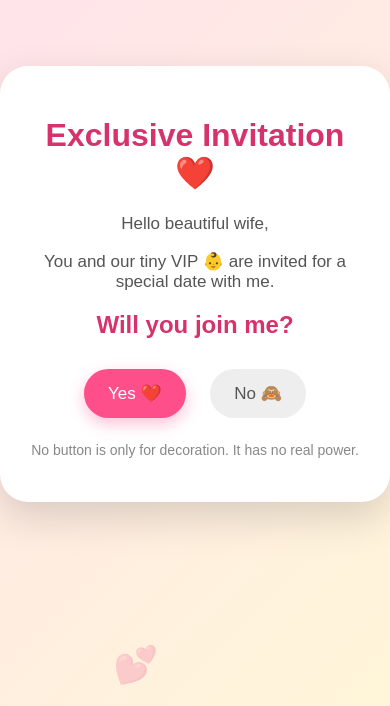
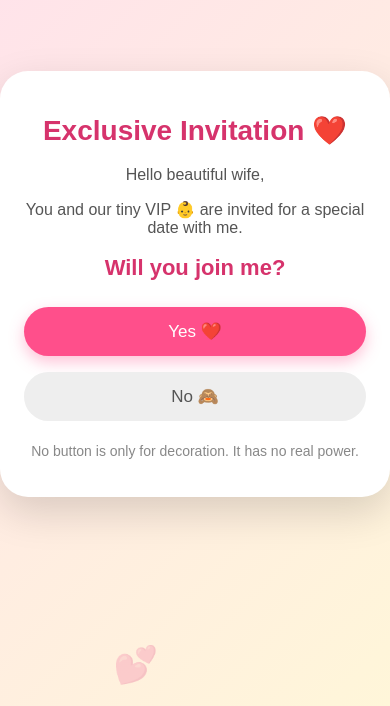
Before and after one commit to tpurohit03/date-invite, a plain HTML site: page index.html in a window 390 px wide. Shown: the part 138-844 px from the top of the page. Drawn offline with Linux system fonts and the light colour scheme.

Commit message:
Update index.html

```diff
--- a/index.html
+++ b/index.html
@@ -123,6 +123,39 @@
       padding: 18px;
       margin-top: 15px;
     }
+    @media (max-width: 480px) {
+
+  .card {
+    width: 90%;
+    padding: 24px;
+  }
+
+  h1 {
+    font-size: 28px;
+  }
+
+  h2 {
+    font-size: 22px;
+  }
+
+  p {
+    font-size: 16px;
+  }
+
+  button {
+    width: 100%;
+    margin: 8px 0;
+  }
+
+  .cuisine-grid {
+    grid-template-columns: 1fr;
+  }
+
+  input {
+    width: 100%;
+    box-sizing: border-box;
+  }
+}
   </style>
 </head>
 
@@ -146,7 +179,12 @@
     <h2>Will you join me?</h2>
 
     <button type="button" class="yes" onclick="goToCuisine()">Yes ❤️</button>
-    <button type="button" class="no" id="noBtn" onmouseover="moveNo()" onclick="moveNo()">No 🙈</button>
+    <button type="button" class="no" id="noBtn"
+onmouseover="moveNo()"
+ontouchstart="moveNo()"
+onclick="moveNo()">
+No 🙈
+</button>
 
     <p class="tiny">No button is only for decoration. It has no real power.</p>
   </div>
```
